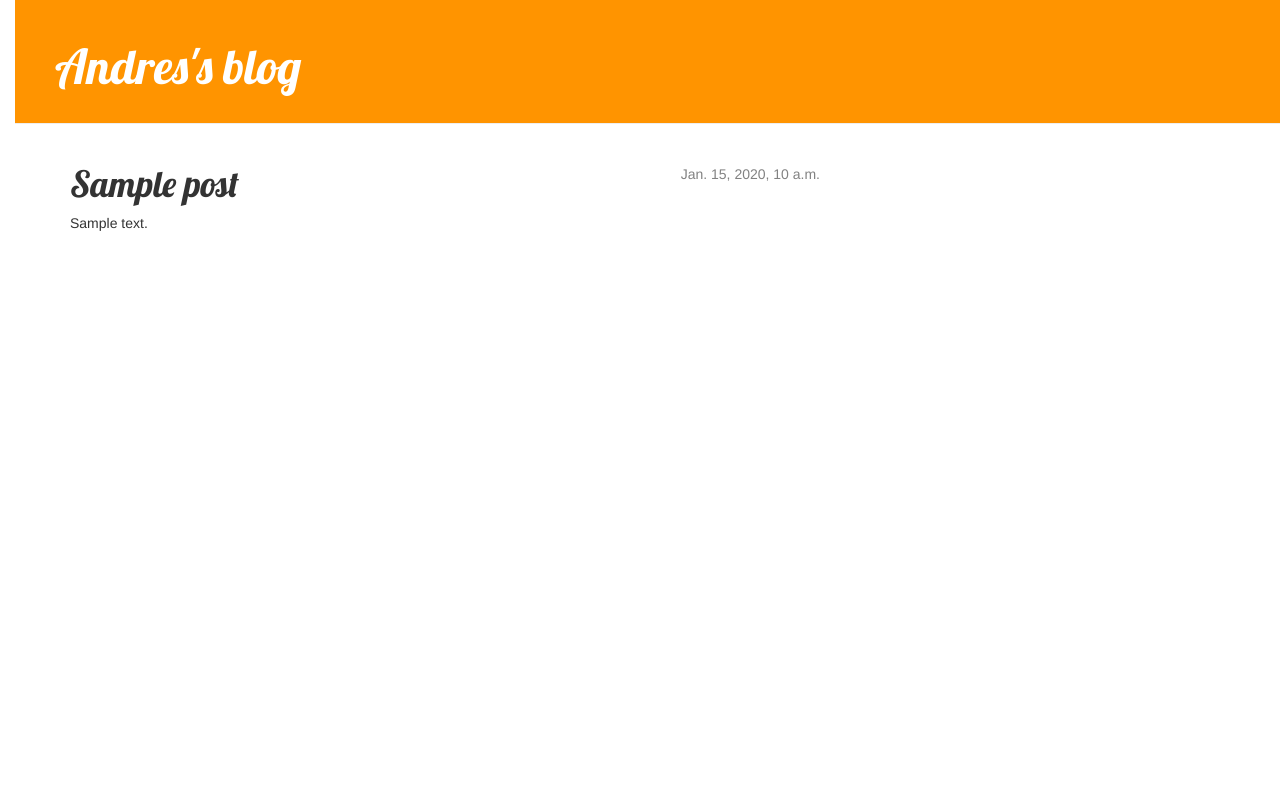
After one commit to AndreSand/DjangoWebApp, a Django app: template MyWebApp/templates/MyWebApp/post_detail.html in a window 1280 px wide. The commit adds this page. Run offline with Django 3.2, Linux system fonts and the light colour scheme; the template is opened without the code that fills it: most values are stand-ins (such as "Sample title", 1, 10 or a date in 2020); some libraries are stand-ins or nearby versions.

```diff
--- /dev/null
+++ b/MyWebApp/static/css/blog.css
@@ -0,0 +1,53 @@
+h1 a {
+    color: #FCA205;
+}
+body {
+    padding-left: 15px;
+}
+.page-header {
+    background-color: #ff9400;
+    margin-top: 0;
+    padding: 20px 20px 20px 40px;
+}
+
+.page-header h1, .page-header h1 a, .page-header h1 a:visited, .page-header h1 a:active {
+    color: #ffffff;
+    font-size: 36pt;
+    text-decoration: none;
+}
+
+.content {
+    margin-left: 40px;
+}
+
+h1, h2, h3, h4 {
+    font-family: 'Lobster', cursive;
+}
+
+.date {
+    float: right;
+    color: #828282;
+}
+
+.save {
+    float: right;
+}
+
+.post-form textarea, .post-form input {
+    width: 100%;
+}
+
+.top-menu, .top-menu:hover, .top-menu:visited {
+    color: #ffffff;
+    float: right;
+    font-size: 26pt;
+    margin-right: 20px;
+}
+
+.post {
+    margin-bottom: 70px;
+}
+
+.post h1 a, .post h1 a:visited {
+    color: #000000;
+}
--- /dev/null
+++ b/MyWebApp/templates/MyWebApp/base.html
@@ -0,0 +1,37 @@
+{% load staticfiles %}
+<html>
+    <head>
+        <title>Andres's blog</title>
+        <link rel="stylesheet" href="//maxcdn.bootstrapcdn.com/bootstrap/3.2.0/css/bootstrap.min.css">
+        <link rel="stylesheet" href="//maxcdn.bootstrapcdn.com/bootstrap/3.2.0/css/bootstrap-theme.min.css">
+        <link href='//fonts.googleapis.com/css?family=Lobster&subset=latin,latin-ext' rel='stylesheet' type='text/css'>
+        <link rel="stylesheet" href="{% static 'css/blog.css' %}">
+    </head>
+    <body>
+
+    <body>
+    <div class="page-header">
+        <h1><a href="/">Andres's blog</a></h1>
+    </div>
+    <div class="content container">
+        <div class="row">
+            <div class="col-md-8">
+            {% block content %}
+                  {% for post in posts %}
+        <div class="post">
+            <div class="date">
+                {{ post.published_date }}
+            </div>
+            <h1><a href="">{{ post.title }}</a></h1>
+            <p>{{ post.text|linebreaks }}</p>
+        </div>
+    {% endfor %}
+
+            {% endblock %}
+            </div>
+        </div>
+    </div>
+</body>
+
+    </body>
+</html>
--- /dev/null
+++ b/MyWebApp/templates/MyWebApp/post_detail.html
@@ -0,0 +1,13 @@
+{% extends 'MyWebApp/base.html' %}
+
+{% block content %}
+    <div class="post">
+        {% if post.published_date %}
+            <div class="date">
+                {{ post.published_date }}
+            </div>
+        {% endif %}
+        <h1>{{ post.title }}</h1>
+        <p>{{ post.text|linebreaks }}</p>
+    </div>
+{% endblock %}
--- a/MyWebApp/urls.py
+++ b/MyWebApp/urls.py
@@ -3,4 +3,5 @@ from . import views
 
 urlpatterns = [
     url(r'^$', views.post_list),
+    url(r'^post/(?P<pk>[0-9]+)/$', views.post_detail),
 ]
--- a/MyWebApp/views.py
+++ b/MyWebApp/views.py
@@ -1,7 +1,11 @@
-from django.shortcuts import render
 from django.utils import timezone
 from .models import Post
+from django.shortcuts import render, get_object_or_404
 
 def post_list(request):
     posts = Post.objects.filter(published_date__lte=timezone.now()).order_by('published_date')
     return render(request, 'MyWebApp/post_list.html', {'posts': posts})
+
+def post_detail(request, pk):
+    post = get_object_or_404(Post, pk=pk)
+    return render(request, 'MyWebApp/post_detail.html', {'post': post})
```
Also changed, not shown: MyWebApp/templates/MyWebApp/post_list.html (+12 -17 lines).
